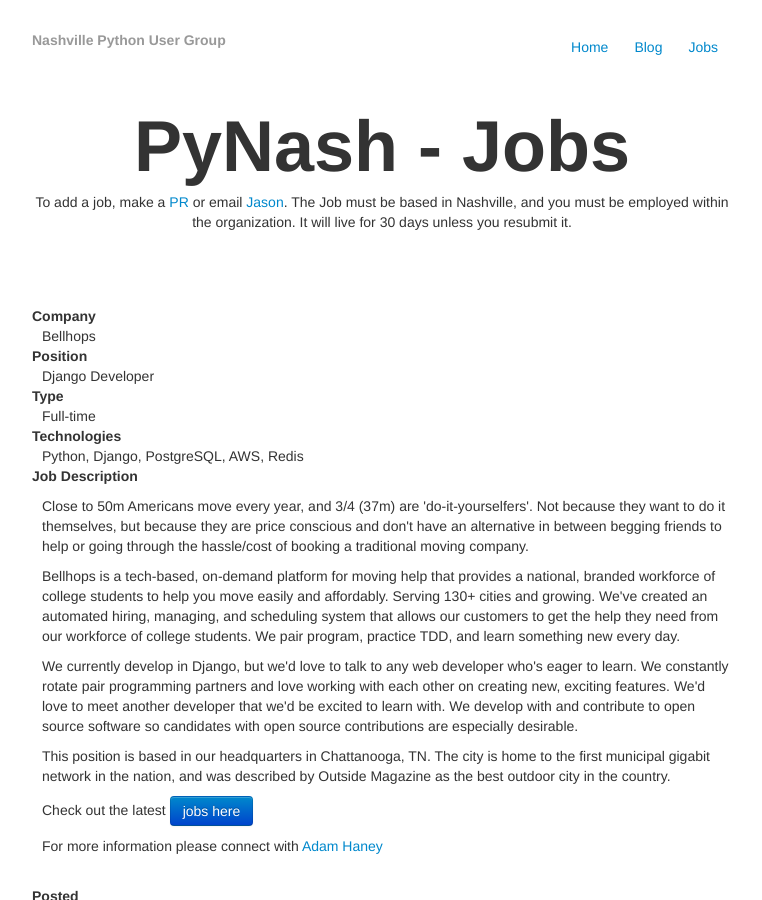
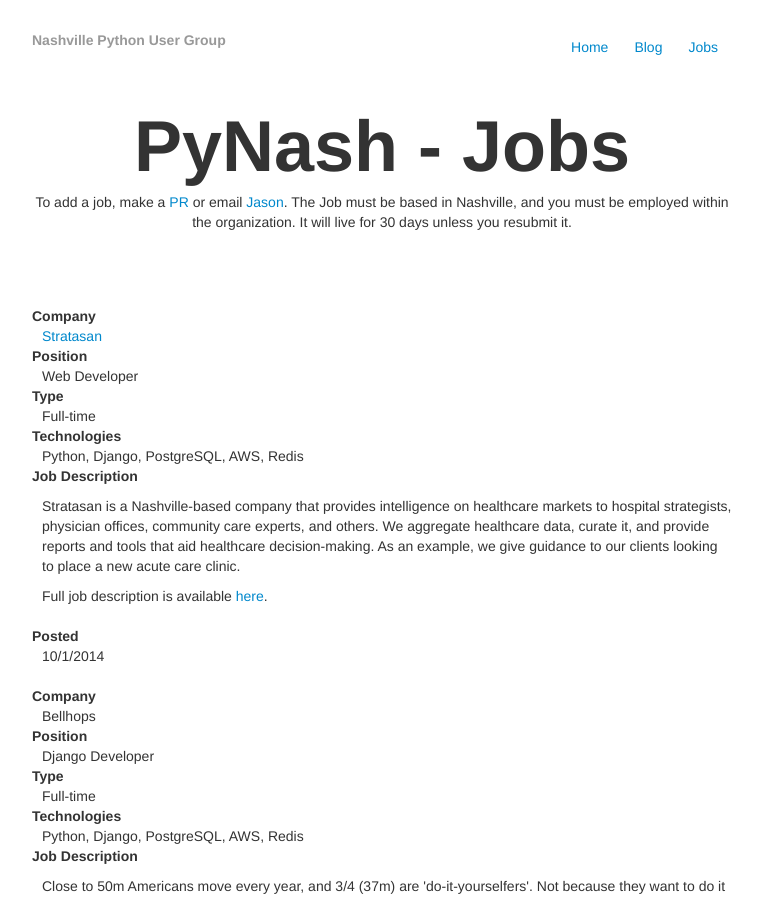
Before and after one commit to pynashorg/pynashorg.github.com, a Jekyll site: the page built from jobs.html, in a window 1280 px wide and 900 px high. Shown: the whole window, without its empty margins (258-1020 px from the left). Built offline with Jekyll 4.4.1, drawn with Linux system fonts in a browser that asks for light colours; nearby versions of some CDN libraries; library files that are not in the unit come from our copies.

Commit message:
Adding Stratajob.

```diff
--- a/jobs.html
+++ b/jobs.html
@@ -12,6 +12,26 @@
 </div>
 
 <div class="row-fluid">
+  <dl>
+    <dt>Company</dt>
+    <dd><a href="http://stratasan.com/">Stratasan</a></dd>
+    <dt>Position</dt>
+    <dd>Web Developer</dd>
+    <dt>Type</dt>
+    <dd>Full-time</dd>
+    <dt>Technologies</dt>
+    <dd>Python, Django, PostgreSQL, AWS, Redis</dd>
+    <dt>Job Description</dt>
+    <dd>
+        <div style="height: 10px;"><!-- Hack in padding --></div>
+        <p>Stratasan is a Nashville-based company that provides intelligence on healthcare markets to hospital strategists, physician offices, community care experts, and others. We aggregate healthcare data, curate it, and provide reports and tools that aid healthcare decision-making. As an example, we give guidance to our clients looking to place a new acute care clinic.</p>
+
+        <p>Full job description is available <a href="https://gist.github.com/briandailey/483be5117d1afe4dd0e5">here</a>.</p>
+        <div style="height: 10px;"><!-- Hack in padding --></div>
+    </dd>
+    <dt>Posted</dt>
+    <dd>10/1/2014</dd>
+  </dl>
   <dl>
     <dt>Company</dt>
     <dd>Bellhops</dd>
```
